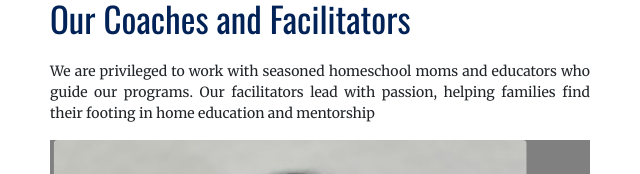
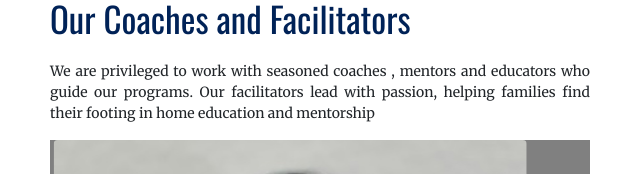
Before and after one commit to jokoutre/Oakdale-Brook, a plain HTML site: page about.html in a window 1280 px wide. Shown: the part 1539-1713 px from the top of the page, 605-1245 px from the left. Drawn offline with nearby package versions, Linux system fonts and the light colour scheme; a web font is replaced by a local one.

Commit message:
mozart3updated

```diff
--- a/about.html
+++ b/about.html
@@ -171,8 +171,8 @@
         </div>
         <div>
           <h3 class="founderh3"> Our Coaches and Facilitators </h3>
-          <p>We are privileged to work with seasoned homeschool moms and educators who guide our programs. Our
-            facilitators lead with passion, helping families find their footing in home education and mentorship</p>
+          <p>We are privileged to work with seasoned coaches , mentors and educators who guide our programs. Our
+          facilitators lead with passion, helping families find their footing in home education and mentorship</p>
         </div>
         <div id="carouselExampleIndicators1" class="carousel slide" data-ride="carousel"
             style="background-color: grey">
```
